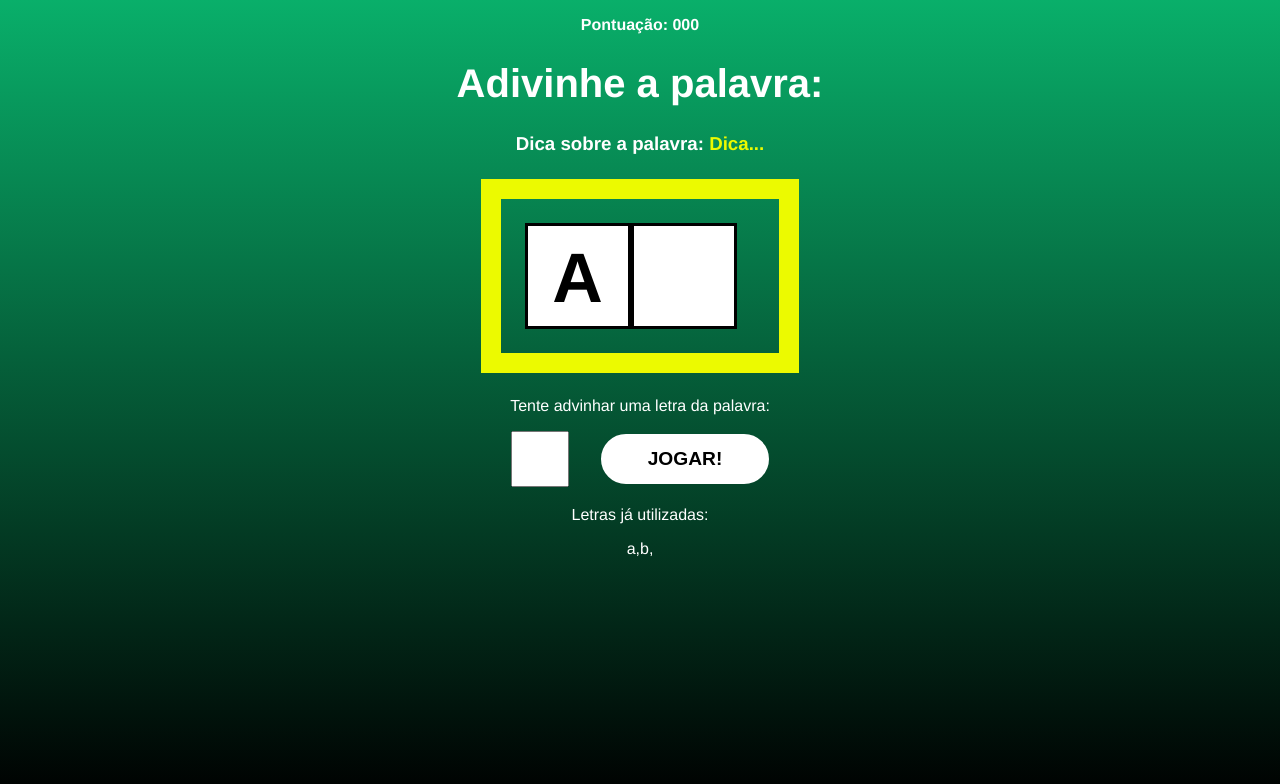
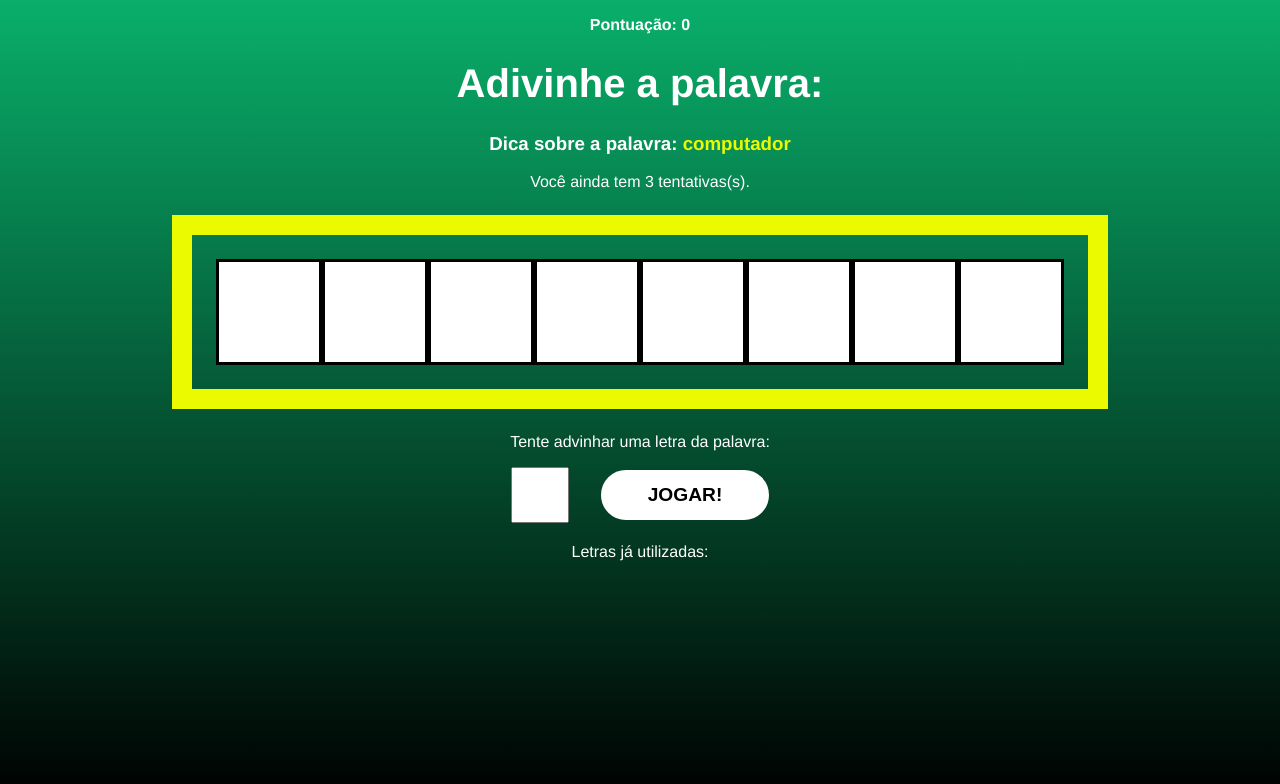
Before and after one commit to kaiovinic/secretword, a React (Vite) app: page / in a window 1280 px wide. Both pictures are taken after a click on the button "COMEÇAR O JOGO". Shown: the top 784 px of the page. Built offline with nearby package versions, Linux system fonts and the light colour scheme.

Commit message:
Evento de inserção de letras

```diff
--- a/src/App.jsx
+++ b/src/App.jsx
@@ -25,6 +25,11 @@
   const [pickedWord, setPickedWord] = useState("");
   const [pickedCategory, setPickedCategory] = useState("");
   const [letters, setLetters] = useState([]);
+
+  const [guessedLetters, setGuessedLetters] = useState([]);
+  const [wrongLetters, setWrongLetters] = useState([]);
+  const [guesses, setGuesses] = useState(3);
+  const [score, setScore] = useState(0);
 
   const pickWordAndCategory = () => {
     // Pick a random category
@@ -59,14 +64,14 @@
     // Fill states
     setPickedWord(word);
     setPickedCategory(category);
-    setLetters(letters);
+    setLetters(wordLetters);
 
     setGameStage(stages[1].name);
   };
 
   // Process the letter input
-  const verifyLetter = () => {
-    setGameStage(stages[2].name);
+  const verifyLetter = (letter) => {
+    console.log(letter);
   };
 
   // Restarts the game
@@ -77,7 +82,18 @@
   return (
     <div className="App">
       {gameStage === "start" && <StartScreen startGame={startGame} />}
-      {gameStage === "game" && <Game verifyLetter={verifyLetter} />}
+      {gameStage === "game" && (
+        <Game
+          verifyLetter={verifyLetter}
+          pickedWord={pickedWord}
+          pickedCategory={pickedCategory}
+          letters={letters}
+          guessedLetters={guessedLetters}
+          wrongLetters={wrongLetters}
+          guesses={guesses}
+          score={score}
+        />
+      )}
       {gameStage === "end" && <GameOver retry={retry} />}
     </div>
   );
--- a/src/components/Game.jsx
+++ b/src/components/Game.jsx
@@ -1,30 +1,70 @@
+import { useState, useRef } from "react";
 import "./Game.css";
 
-const Game = ({ verifyLetter }) => {
+const Game = ({
+  verifyLetter,
+  pickedWord,
+  pickedCategory,
+  letters,
+  guessedLetters,
+  wrongLetters,
+  guesses,
+  score,
+}) => {
+  const [letter, setLetter] = useState("");
+  const letterInputRef = useRef(null);
+
+  const handleSubmit = (e) => {
+    e.preventDefault();
+
+    verifyLetter(letter);
+
+    setLetter("");
+
+    letterInputRef.current.focus();
+  };
+
   return (
     <div className="game">
       <p className="points">
-        <span>Pontuação: 000</span>
+        <span>Pontuação: {score}</span>
       </p>
       <h1>Adivinhe a palavra:</h1>
       <h3 className="tip">
-        Dica sobre a palavra: <span>Dica...</span>
+        Dica sobre a palavra: <span>{pickedCategory}</span>
       </h3>
+      <p>Você ainda tem {guesses} tentativas(s).</p>
       <div className="wordContainer">
-        <span className="letter">A</span>
-        <span className="blankSquare"></span>
+        {letters.map((letters, i) =>
+          guessedLetters.includes(letter) ? (
+            <span key={i} className="letter">
+              {letter}
+            </span>
+          ) : (
+            <span key={i} className="blankSquare"></span>
+          )
+        )}
       </div>
       <div className="letterContainer">
         <p>Tente advinhar uma letra da palavra:</p>
-        <form>
-          <input type="text" name="letter" maxLength="1" required />
+        <form onSubmit={handleSubmit}>
+          <input
+            type="text"
+            name="letter"
+            maxLength="1"
+            required
+            onChange={(e) => setLetter(e.target.value)}
+            value={letter}
+            ref={letterInputRef}
+          />
           <button>Jogar!</button>
         </form>
       </div>
       <div className="wrongLettersContainer">
         <p>Letras já utilizadas:</p>
-        <span>a,</span>
-        <span>b,</span>
+        {wrongLetters.map((letter, i) => (
+          <span key={i}>{letter},</span>
+        ))}
       </div>
     </div>
   );
```
